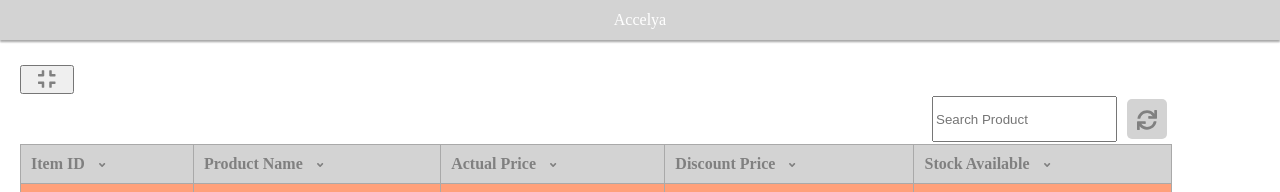
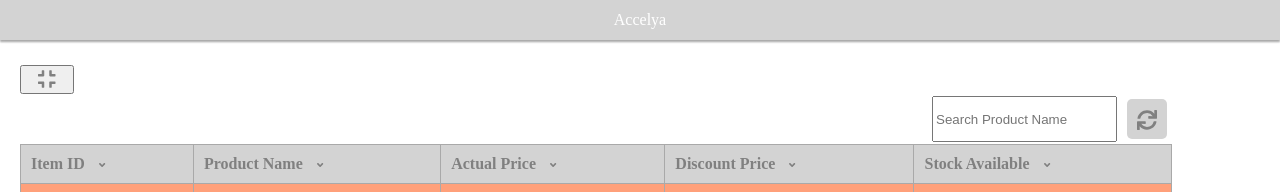
Before and after one commit to ericaferrao/angular-accelya-interview, an Angular app: page / in a window 1280 px wide. Both pictures are taken after a click on the button 46 px from the left and 79 px from the top of the page. Shown: the top 192 px of the page. Built offline with nearby package versions, Linux system fonts and the light colour scheme.

Commit message:
1 file modified

```diff
--- a/src/app/modal/modal.component.html
+++ b/src/app/modal/modal.component.html
@@ -3,7 +3,7 @@
 
 <div style="display: inline-block;width:100%; text-align:right; ">
 
-  <input type="text" style="height:40px;margin:2px 5px;" placeholder="Search Product" [ngModel]="mymodel" (ngModelChange)="valuechange($event)" />
+  <input type="text" style="height:40px;margin:2px 5px;" placeholder="Search Product Name" [ngModel]="mymodel" (ngModelChange)="valuechange($event)" />
 
   <div
   style="height:40px;
```
